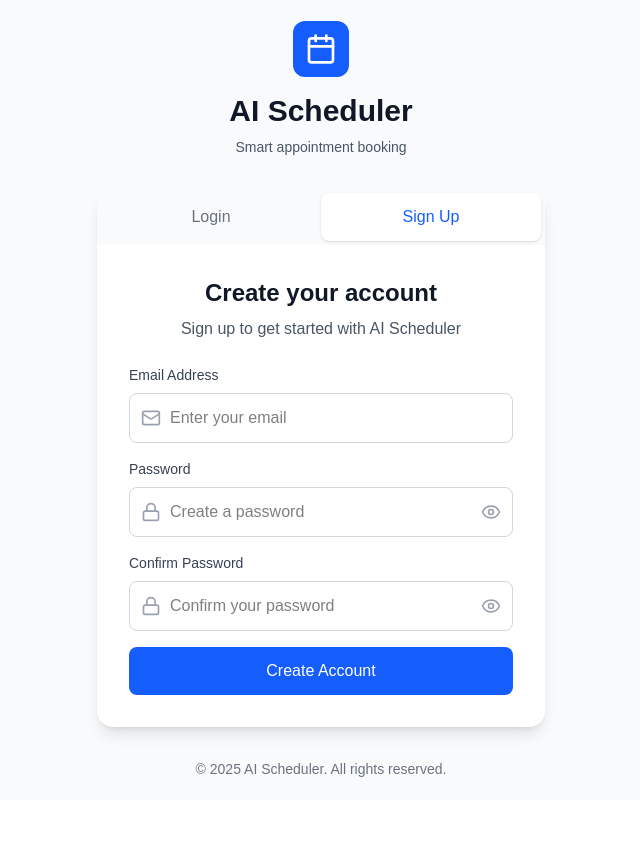
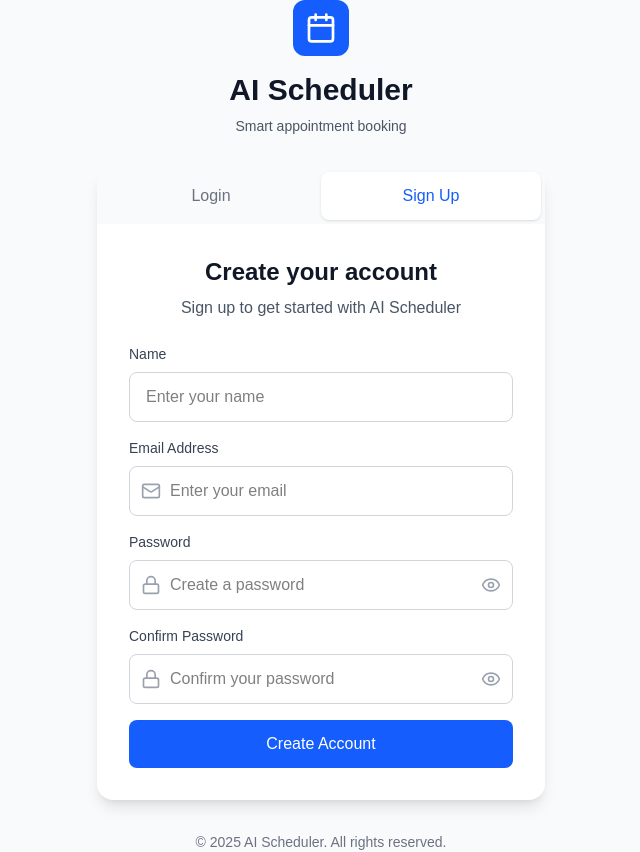
Before and after one commit to deepaksh798/ai-appointment-booking, a Next.js app in the folder client/: page /login in a window 1280 px wide. Both pictures are taken after a click on the button "Sign Up". Shown: the whole page, without its empty margins (319-959 px from the left). Before the commit the page ends 800 px from the top, so only its background shows below. Built offline with nearby package versions, Linux system fonts and the light colour scheme; no server answers.

Commit message:
add name fild in signup

```diff
--- a/client/src/app/login/page.tsx
+++ b/client/src/app/login/page.tsx
@@ -28,6 +28,9 @@ const AuthPage = () => {
 
   // Signup form validation schema
   const signupSchema = Yup.object().shape({
+    name: Yup.string()
+      .min(2, "Name must be at least 2 characters")
+      .required("Name is required"),
     email: Yup.string()
       .email("Invalid email address")
       .required("Email is required"),
@@ -80,6 +83,7 @@ const AuthPage = () => {
   // Signup form
   const signupFormik: any = useFormik({
     initialValues: {
+      name: "",
       email: "",
       password: "",
       confirmPassword: "",
@@ -89,26 +93,23 @@ const AuthPage = () => {
       setLoading(true);
       try {
         const payload = {
+          name: values.name,
           email: values.email,
           password: values.password,
         };
         await signupApi(payload).then((response) => {
           console.log("Signup response:", response);
           if (response.status === 200) {
-            // Store token or handle successful signup
             setToken(response.data.token);
-            router.push("/home"); // Redirect to home after signup
+            router.push("/home");
             toast.success("Signup successful! Welcome to AI Scheduler.");
           } else {
             throw new Error("Signup failed");
           }
         });
-        // Handle successful signup
         console.log("Signup successful");
       } catch (error) {
         console.error("Signup error:", error);
-
-        // Handle signup error
       } finally {
         setLoading(false);
       }
@@ -278,6 +279,38 @@ const AuthPage = () => {
                 </div>
 
                 <div className="space-y-4">
+                  {/* Name Field */}
+                  <div>
+                    <label
+                      htmlFor="signup-name"
+                      className="block text-sm font-medium text-gray-700 mb-2"
+                    >
+                      Name
+                    </label>
+                    <div className="relative">
+                      {/* You can use an icon here if you want */}
+                      <input
+                        id="signup-name"
+                        name="name"
+                        type="text"
+                        value={signupFormik.values.name}
+                        onChange={signupFormik.handleChange}
+                        onBlur={signupFormik.handleBlur}
+                        className={`w-full pl-4 pr-4 py-3 border rounded-lg focus:ring-2 focus:ring-blue-500 focus:border-blue-500 transition-colors ${
+                          signupFormik.touched.name && signupFormik.errors.name
+                            ? "border-red-300 focus:ring-red-500 focus:border-red-500"
+                            : "border-gray-300"
+                        }`}
+                        placeholder="Enter your name"
+                      />
+                    </div>
+                    {signupFormik.touched.name && signupFormik.errors.name && (
+                      <p className="mt-1 text-sm text-red-600">
+                        {signupFormik.errors.name}
+                      </p>
+                    )}
+                  </div>
+
                   <div>
                     <label
                       htmlFor="signup-email"
```
